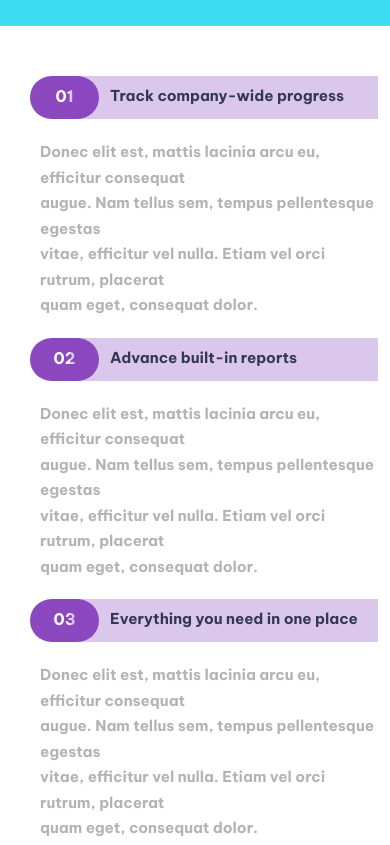
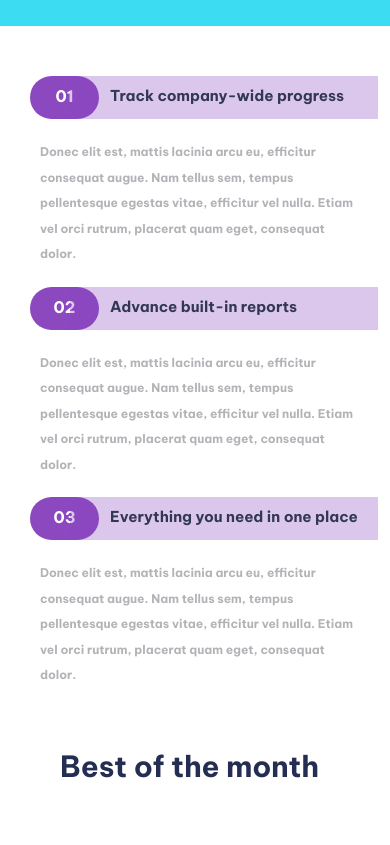
Before and after one commit to Ignacioaj131982/trabajo-final, a plain HTML site: page index.html in a window 390 px wide. Shown: the part 1040-1885 px from the top of the page. Drawn offline with nearby package versions, Linux system fonts and the light colour scheme.

Commit message:
Trabajo Final Terminado

```diff
--- a/CSS/styles.css
+++ b/CSS/styles.css
@@ -144,7 +144,7 @@ white-space: nowrap;
 .sixt_text_a_mobile,
 .sixt_text_b_mobile {
 font-weight: 500px;
-font-size: 15px;
+font-size: 12px;
 line-height: 25.52px;
 grid-column: span 2;
 margin-top: 20px;
@@ -157,7 +157,7 @@ color: #B3B2B7;
 width: 350px;
 height: 478px;
 position: relative;
-top: 150px;
+top: 0px;
 margin-top: 60px;
 margin-left: 20px;
 align-items: center;
@@ -166,7 +166,7 @@ font-size: 19.21px;
 }
 .big_titte_mob {
 position: relative;
-top: 250px;
+top: 100px;
 left: 60px;
 }
 
@@ -232,7 +232,7 @@ height: 44px;
         height: 366px;
         background-color: #3CDDF3;
         position: relative;
-        top: 60px;
+        top: 80px;
 
         }
     .eight_text {
@@ -258,7 +258,7 @@ border: none;
 }
 
 .boton4_mob {
-    top: 60px;
+    top: -10px;
     position: relative;
     left: 130px;
     }
@@ -283,11 +283,11 @@ border: none;
 width: 100%;
 height: 534.71px;
 background-color: #1E1E26;
-;
 display: flex;
 justify-content: center;
 align-items: center;
 position: relative;
+top: 80px;
 }
 
 .search-form {
--- a/index.html
+++ b/index.html
@@ -98,10 +98,11 @@
 <p>quam eget, consequat dolor.</p>
 </div>
 <div class="sixt_text_mobile">
-    <p>Donec elit est, mattis lacinia arcu eu, efficitur consequat</p>
-    <p> augue. Nam tellus sem, tempus pellentesque egestas</p>
-    <p>vitae, efficitur vel nulla. Etiam vel orci rutrum, placerat</p>
-    <p>quam eget, consequat dolor.</p>
+<p>Donec elit est, mattis lacinia arcu eu, efficitur </p>
+<p>consequat augue. Nam tellus sem, tempus
+<p>pellentesque egestas vitae, efficitur vel nulla. Etiam </p>
+<p>vel orci rutrum, placerat quam eget, consequat </p>
+<p>dolor.</p>
 </div>
 
 </div>
@@ -126,10 +127,11 @@
 <p>quam eget, consequat dolor.</p>
 </div>
 <div class="sixt_text_a_mobile">
-<p>Donec elit est, mattis lacinia arcu eu, efficitur consequat</p>
-<p> augue. Nam tellus sem, tempus pellentesque egestas</p>
-<p>vitae, efficitur vel nulla. Etiam vel orci rutrum, placerat</p>
-<p>quam eget, consequat dolor.</p>
+<p>Donec elit est, mattis lacinia arcu eu, efficitur </p>
+<p>consequat augue. Nam tellus sem, tempus
+<p>pellentesque egestas vitae, efficitur vel nulla. Etiam </p>
+<p>vel orci rutrum, placerat quam eget, consequat </p>
+<p>dolor.</p>
 </div>
 </div>
 <div class="subt1">
@@ -152,10 +154,11 @@
 <p>quam eget, consequat dolor.</p>
 </div>
 <div class="sixt_text_b_mobile">
-    <p>Donec elit est, mattis lacinia arcu eu, efficitur consequat</p>
-    <p> augue. Nam tellus sem, tempus pellentesque egestas</p>
-    <p>vitae, efficitur vel nulla. Etiam vel orci rutrum, placerat</p>
-    <p>quam eget, consequat dolor.</p>
+<p>Donec elit est, mattis lacinia arcu eu, efficitur </p>
+<p>consequat augue. Nam tellus sem, tempus
+<p>pellentesque egestas vitae, efficitur vel nulla. Etiam </p>
+<p>vel orci rutrum, placerat quam eget, consequat </p>
+<p>dolor.</p>
 </div>
 </div>
 </div>
```
Lines whose indentation alone changed are shown as unchanged.
